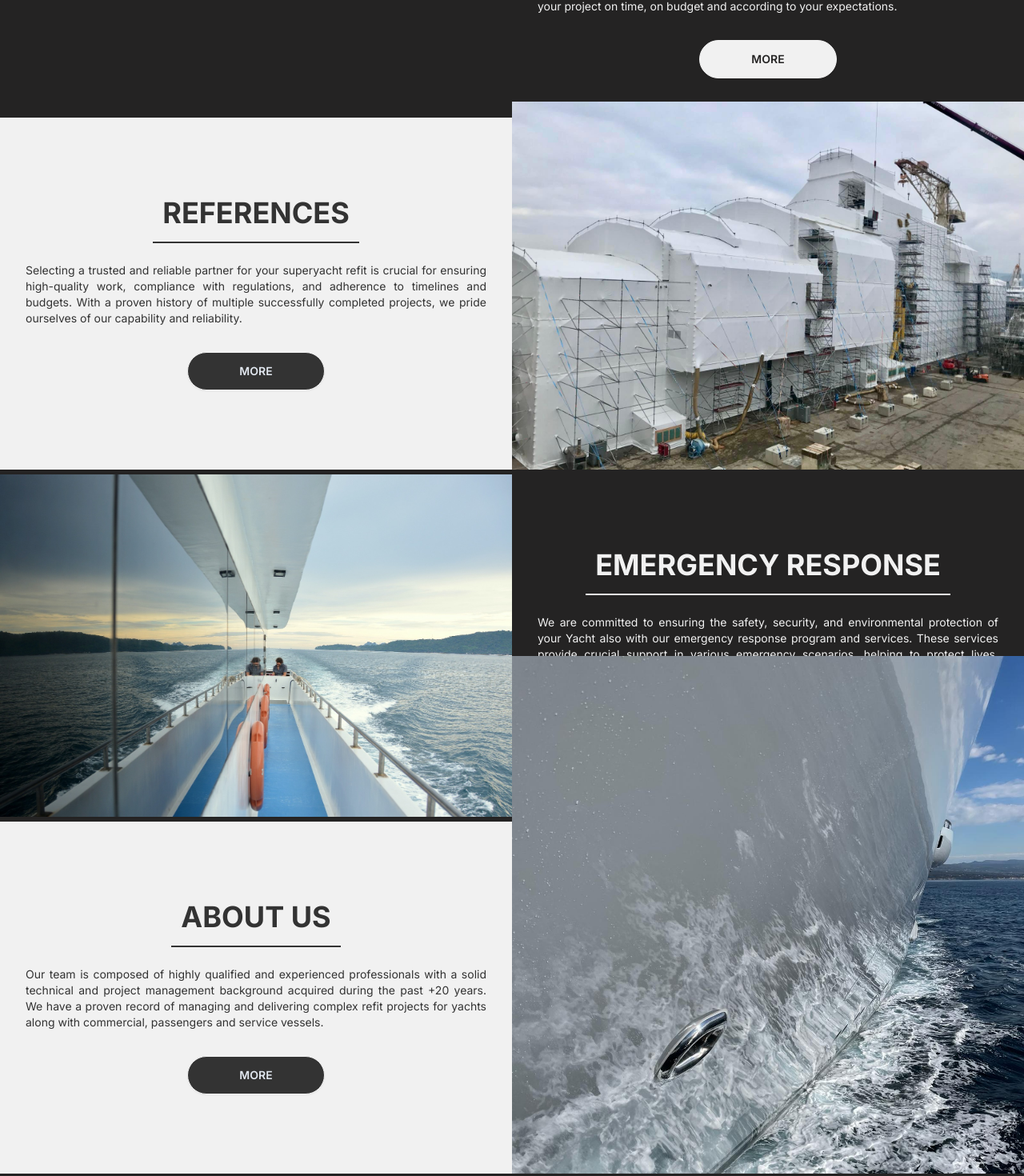
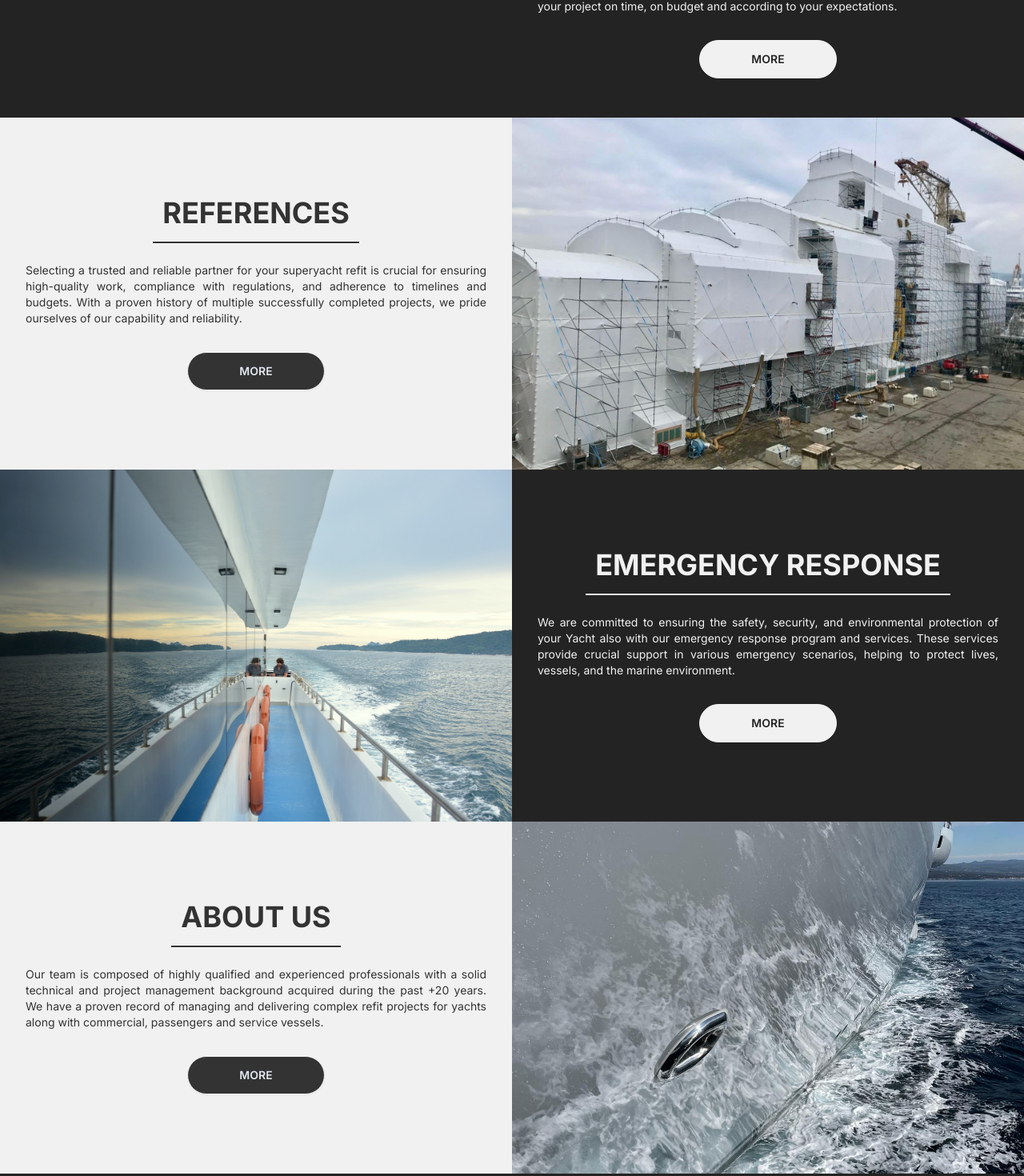
Before and after one commit to SimoSabev/vega-ns, a Next.js app: page / in a window 1280 px wide. Shown: the part 1093-2563 px from the top of the page at 80% size. Built offline with nearby package versions, Linux system fonts and the light colour scheme.

Commit message:
fix(design, navbar), build(animations10)

```diff
--- a/app/components/card-services/page.tsx
+++ b/app/components/card-services/page.tsx
@@ -1,8 +1,8 @@
-"use client"
+"use client";
 import React from "react";
 import Link from "next/link";
 import Image from "next/image";
-import services from "../../../public/services_main.jpg";
+import services from "../../../public/services_main.jpg"
 import references from "../../../public/References.jpg";
 import emergency_response from "../../../public/Emergency-response.jpg";
 import about_us from "../../../public/About-us.jpg";
@@ -10,6 +10,7 @@ import { motion } from "framer-motion";
 import { useMediaQuery } from "react-responsive";
 
 const Cards_Services = () => {
+
   const isSmallScreen = useMediaQuery({ maxWidth: 768 });
 
   const animationPropsLeft = isSmallScreen
@@ -56,7 +57,7 @@ const Cards_Services = () => {
           className="flex justify-center items-center w-full md:w-1/2 lg:w-1/2 order-1 md:order-2 lg:order-2"
         >
           <Image
-            src={services}
+            src={services.src}
             alt="service"
             layout="fill"
             objectFit="cover"
@@ -104,12 +105,10 @@ const Cards_Services = () => {
           transition={{ ...animationPropsRight.transition, delay: 0.2 }}
           className="flex justify-center items-center w-full md:w-1/2 lg:w-1/2 order-1 md:order-2 lg:order-2"
         >
-          <Image
-            src={references}
+          <img
+            src={references.src}
             alt="references"
-            layout="responsive"
-            width={1200}
-            height={800}
+            className="w-full h-[50vh] md:h-full lg:h-full object-cover"
           />
         </motion.div>
         <div className="flex flex-col justify-center items-center p-6 md:w-1/2 lg:w-1/2 order-2 md:order-1 lg:order-1">
@@ -147,12 +146,10 @@ const Cards_Services = () => {
           transition={{ ...animationPropsLeft.transition, delay: 0.2 }}
           className="flex justify-center items-center w-full md:w-1/2 lg:w-1/2"
         >
-          <Image
-            src={emergency_response}
+          <img
+            src={emergency_response.src}
             alt="emergency response"
-            layout="responsive"
-            width={1200}
-            height={800}
+            className="w-full h-[50vh] md:h-full lg:h-full object-cover"
           />
         </motion.div>
         <div className="flex flex-col justify-center items-center p-6 md:w-1/2 lg:w-1/2">
@@ -190,12 +187,10 @@ const Cards_Services = () => {
           transition={{ ...animationPropsRight.transition, delay: 0.2 }}
           className="flex justify-center items-center w-full md:w-1/2 lg:w-1/2 order-1 md:order-2 lg:order-2"
         >
-          <Image
-            src={about_us}
+          <img
+            src={about_us.src}
             alt="about us"
-            layout="responsive"
-            width={1200}
-            height={800}
+            className="w-full h-[50vh] md:h-full lg:h-full object-cover"
           />
         </motion.div>
         <div className="flex flex-col justify-center items-center p-6 md:w-1/2 lg:w-1/2 order-2 md:order-1 lg:order-1">
--- a/app/layout.tsx
+++ b/app/layout.tsx
@@ -6,6 +6,15 @@ import "./globals.css";
 const inter = Inter({ subsets: ["latin"] });
 
 export const metadata: Metadata = {
+  icons: {
+    icon: [
+      {
+        url: "/favicon.ico", // /public path
+        href: "/images/icon_name.svg", // /public path
+      },
+    ],
+  },
+
   title: "VEGA",
   description: "VEGA",
 };
@@ -17,13 +26,7 @@ export default function RootLayout({
 }>) {
   return (
     <html lang="en" data-theme="light">
-      <head>
-        <link rel="icon" type="image/x-icon" href={favicon.src} />
-        <meta
-          name="google-site-verification"
-          content="VSiBE81eCVWmtHilJXKMLbENxegAdmc5LkwayPBdmnc"
-        />
-      </head>
+       <head/>
       <body className={inter.className}>{children}</body>
     </html>
   );
--- a/app/pages/Services/page.tsx
+++ b/app/pages/Services/page.tsx
@@ -13,7 +13,7 @@ const Services = () => {
         <div
           className="absolute inset-0 flex flex-col justify-center items-center bg-center bg-cover"
           style={{
-            backgroundImage: `linear-gradient(to bottom, rgba(30, 29, 29, 0.8), rgba(26, 25, 25, 0.7), rgba(22, 21, 21, 0.6), rgba(18, 17, 17, 0.5)), url(${background})`
+            backgroundImage: `linear-gradient(to bottom, rgba(30, 29, 29, 0.8), rgba(26, 25, 25, 0.7), rgba(22, 21, 21, 0.6), rgba(18, 17, 17, 0.5)), url(${background.src})`
           }}
         >
           <div className="max-w-4xl mx-auto mt-20 p-4 sm:p-10">
```
